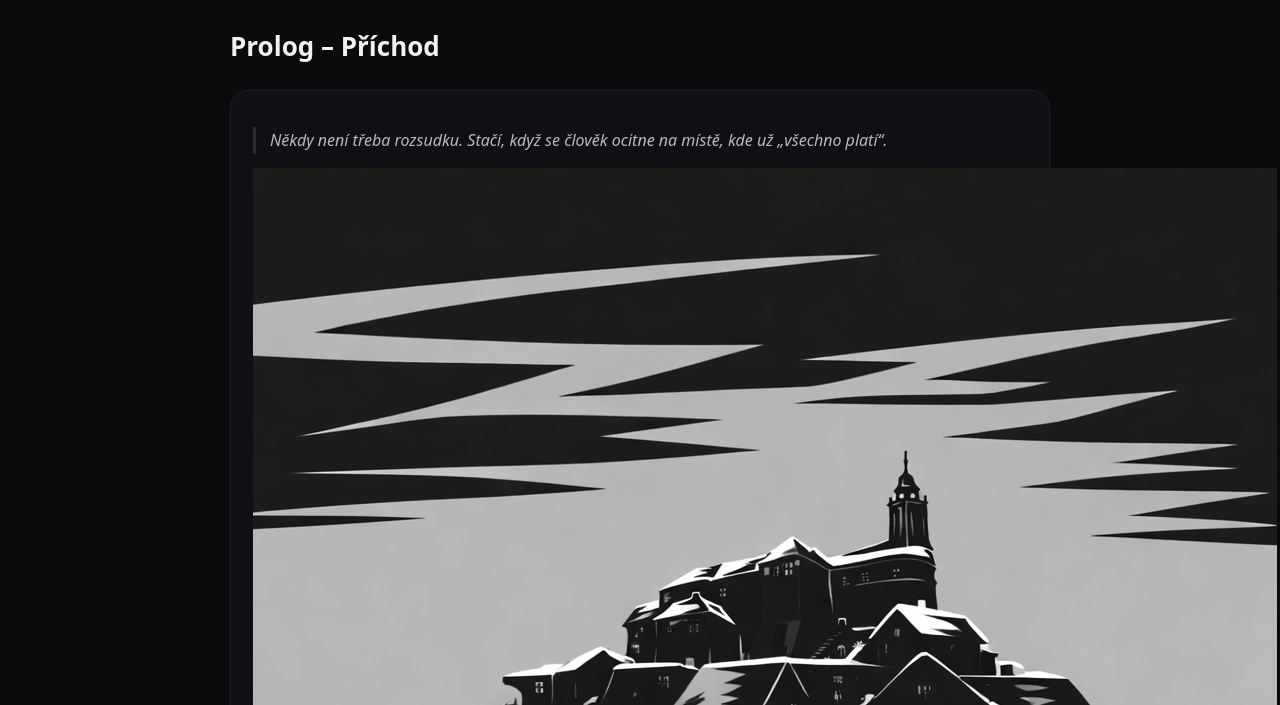
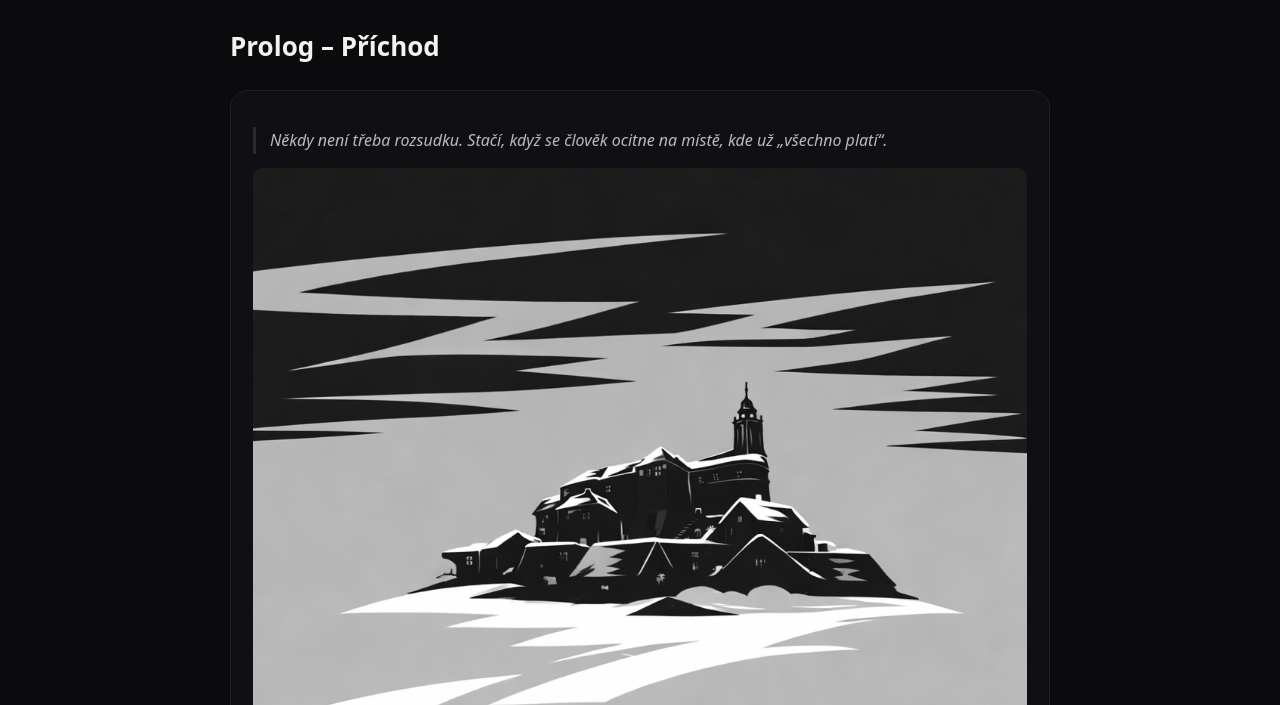
Before and after one commit to RADEKGELETY/kafkova-krizovka, a plain HTML site: page stations/00.html in a window 1280 px wide. Shown: the part 95-800 px from the top of the page. Drawn offline with Linux system fonts and the light colour scheme.

Commit message:
Update style.css

```diff
--- a/style.css
+++ b/style.css
@@ -53,3 +53,11 @@ kbd{border:1px solid #2a2a34;border-bottom-width:2px;border-radius:7px;padding:2
   height: auto;
   opacity: 0.9;
 }
+.station-img{
+  width: 100%;
+  max-width: 820px;
+  height: auto;
+  display: block;
+  margin: 14px auto 20px auto;
+  border-radius: 10px;
+}
```
